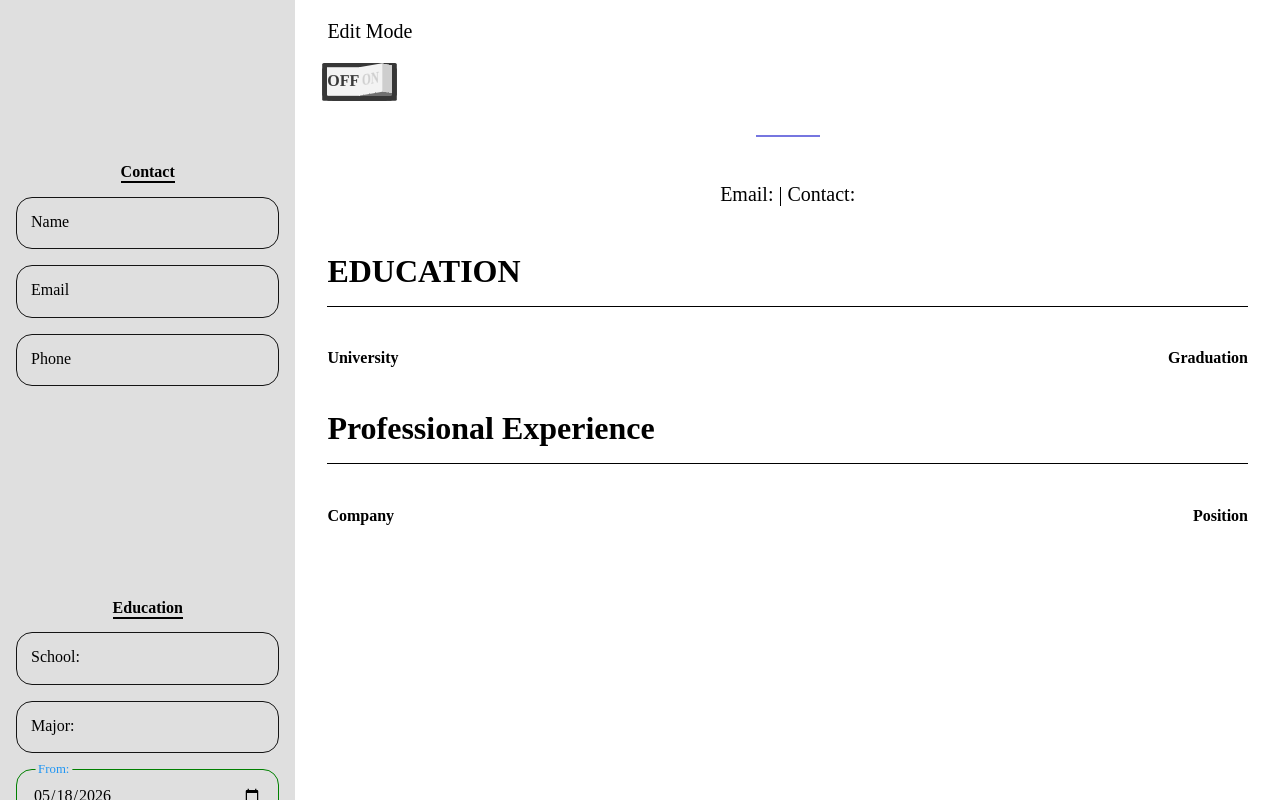
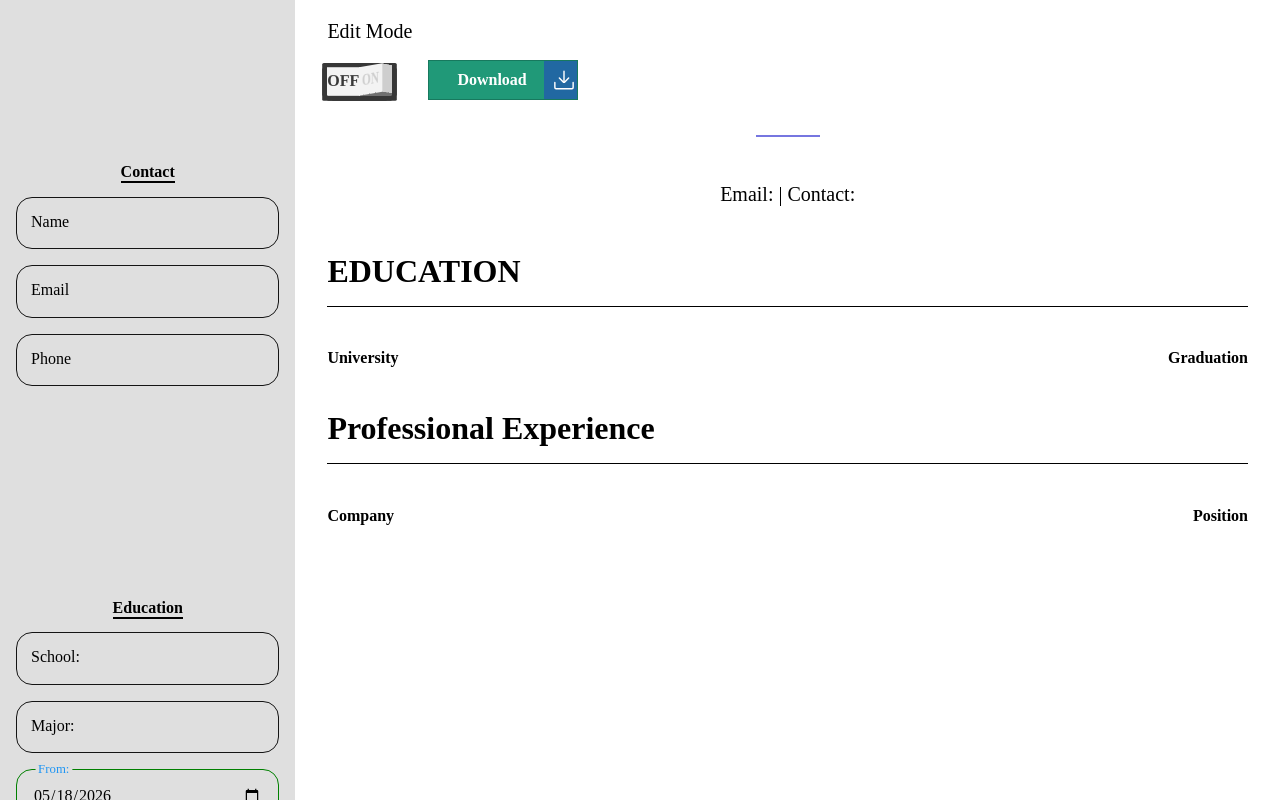
Before and after one commit to Shriyashzzz/CVApp, a React (Vite) app: page / in a window 1280 px wide. Shown: the top 800 px of the page. Built offline with nearby package versions, Linux system fonts and the light colour scheme.

Commit message:
eat!: add download btn to print/download the generated CV

```diff
--- a/package.json
+++ b/package.json
@@ -13,6 +13,7 @@
     "normalize.css": "^8.0.1",
     "react": "^19.2.6",
     "react-dom": "^19.2.6",
+    "react-to-print": "^3.3.0",
     "styled-components": "^6.4.1"
   },
   "devDependencies": {
--- a/src/components/CvRender.jsx
+++ b/src/components/CvRender.jsx
@@ -2,7 +2,9 @@ import { useState } from "react";
 import "../styles/CvRender.css";
 import Button from "./shared/Button";
 import Switch from "./shared/Switch";
-
+import { useRef } from "react";
+import { useReactToPrint } from "react-to-print";
+import DownloadBtn from "./shared/downloadBtn";
 export default function CvRender({
   generalInfo,
   setGeneralInfo,
@@ -14,6 +16,13 @@ export default function CvRender({
   setExperienceInfo,
   setEducationInfo,
 }) {
+  const cvRef = useRef(null);
+  const downloadCV = useReactToPrint({
+    contentRef: cvRef,
+    documentTitle: "CV",
+    onAfterPrint: () => console.log("PDF downloaded"),
+  });
+
   const [editMode, setEditMode] = useState(false);
 
   const moveEduItemtoForm = (schoolVal, majorVal, fromVal, toVal) => {
@@ -41,6 +50,8 @@ export default function CvRender({
 
   return (
     <>
+      <div class="topButtonsContainer">
+        {" "}
         <Switch
           isChecked={editMode}
           handleToggle={() => {
@@ -48,8 +59,10 @@ export default function CvRender({
           }}
           label={"Edit Mode: "}
         />
+        <DownloadBtn text={"Download "} onClick={downloadCV} />
+      </div>
 
-      <section className="cvContainer">
+      <section ref={cvRef} className="cvContainer">
         <h1 className="userName">{generalInfo.name}</h1>
         <div className="contactBox">
           <p>
--- /dev/null
+++ b/src/components/shared/downloadBtn.jsx
@@ -0,0 +1,93 @@
+import React from "react";
+import styled from "styled-components";
+
+export default function DownloadBtn({ onClick, text }) {
+  return (
+    <StyledWrapper>
+      <button
+        className="downloadBtn"
+        type="button
+      "
+        onClick={onClick}
+      >
+        <span className="button__text">{text}</span>
+        <span className="button__icon">
+          <svg
+            xmlns="http://www.w3.org/2000/svg"
+            viewBox="0 0 35 35"
+            id="bdd05811-e15d-428c-bb53-8661459f9307"
+            data-name="Layer 2"
+            className="svg"
+          >
+            <path d="M17.5,22.131a1.249,1.249,0,0,1-1.25-1.25V2.187a1.25,1.25,0,0,1,2.5,0V20.881A1.25,1.25,0,0,1,17.5,22.131Z" />
+            <path d="M17.5,22.693a3.189,3.189,0,0,1-2.262-.936L8.487,15.006a1.249,1.249,0,0,1,1.767-1.767l6.751,6.751a.7.7,0,0,0,.99,0l6.751-6.751a1.25,1.25,0,0,1,1.768,1.767l-6.752,6.751A3.191,3.191,0,0,1,17.5,22.693Z" />
+            <path d="M31.436,34.063H3.564A3.318,3.318,0,0,1,.25,30.749V22.011a1.25,1.25,0,0,1,2.5,0v8.738a.815.815,0,0,0,.814.814H31.436a.815.815,0,0,0,.814-.814V22.011a1.25,1.25,0,1,1,2.5,0v8.738A3.318,3.318,0,0,1,31.436,34.063Z" />
+          </svg>
+        </span>
+      </button>
+    </StyledWrapper>
+  );
+}
+
+const StyledWrapper = styled.div`
+  .downloadBtn {
+    position: relative;
+    box-sizing: border-box;
+    width: 150px;
+    height: 40px;
+    cursor: pointer;
+    display: flex;
+    align-items: center;
+    border: 1px solid #17795e;
+    background-color: #209978;
+    overflow: hidden;
+  }
+
+  .downloadBtn,
+  .button__text {
+    transition: all 0.3s;
+  }
+
+  .downloadBtn .button__text {
+    transform: translateX(22px);
+    color: #fff;
+    font-weight: 600;
+    text-align: left;
+  }
+
+  .downloadBtn .button__icon {
+    position: absolute;
+    transform: translateX(109px);
+    height: 100%;
+    width: 39px;
+    background-color: #2168a2;
+    display: flex;
+    align-items: center;
+    justify-content: center;
+  }
+
+  .downloadBtn .svg {
+    width: 20px;
+    fill: #fff;
+  }
+
+  .downloadBtn:hover {
+    transform: translate(0px, -2px);
+  }
+  .downloadBtn :hover .button__text {
+    color: transparent;
+  }
+
+  .downloadBtn :hover .button__icon {
+    width: 148px;
+    transform: translateX(0);
+  }
+
+  .downloadBtn :active .button__icon {
+    background-color: #146c54;
+  }
+
+  .downloadBtn :active {
+    border: 1px solid #146c54;
+  }
+`;
--- a/src/index.css
+++ b/src/index.css
@@ -10,18 +10,18 @@
   text-align: center;
   align-items: center;
   flex-direction: row;
-  background-color: grey;
+  background-color: rgb(222, 196, 27);
   width: 100%;
   margin: 0;
   margin-top: auto;
-  font-family: monospace;
+  font-family: "Times New Roman", Times, serif;
   font-size: 0.8rem;
 }
 
 .footer .footer-link {
   text-decoration: none;
   align-items: center;
-  color: white;
+  color: rgb(0, 0, 0);
   text-shadow: 1px 1px rgba(0, 0, 0, 0.5);
   display: flex;
   transition: 0.2s all ease-in-out;
@@ -30,8 +30,8 @@
 
 .footer .footer-link .icons.github {
   transition: 0.2s all ease-out;
-  filter: invert(99%) sepia(1%) saturate(2975%) hue-rotate(190deg)
-    brightness(94%) contrast(108%);
+  filter: invert(0%) sepia(0%) saturate(15%) hue-rotate(337deg) brightness(100%)
+    contrast(107%);
   height: 2rem;
   width: 2rem;
 }
--- a/src/styles/CvRender.css
+++ b/src/styles/CvRender.css
@@ -63,3 +63,9 @@ ul {
 .switchWrapper {
   margin: 2rem;
 }
+
+.topButtonsContainer {
+  display: flex;
+  align-items: flex-end;
+  gap: 1rem;
+}
```
Also changed, not shown: 1 other file (tests, documents, lock files or other folders). Lines whose indentation alone changed are shown as unchanged.
